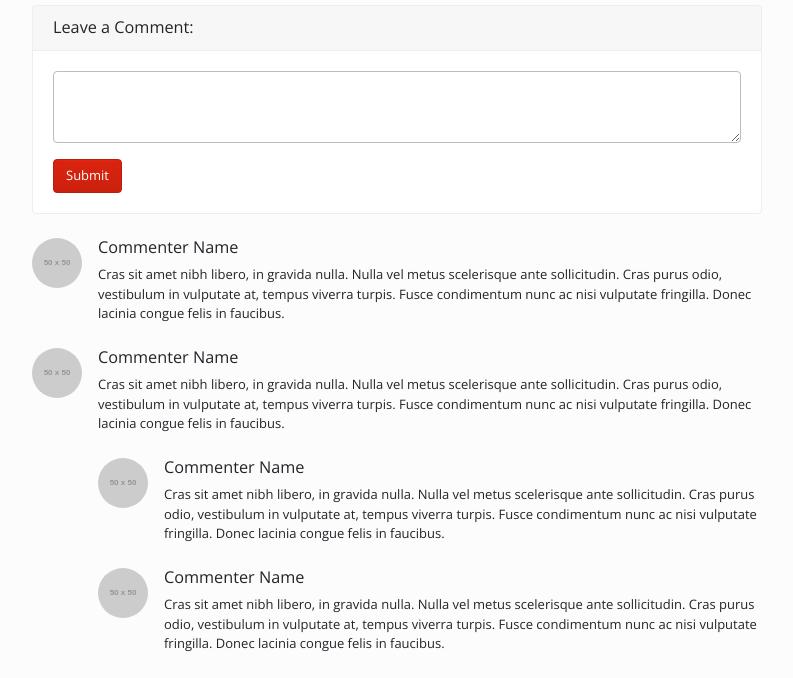
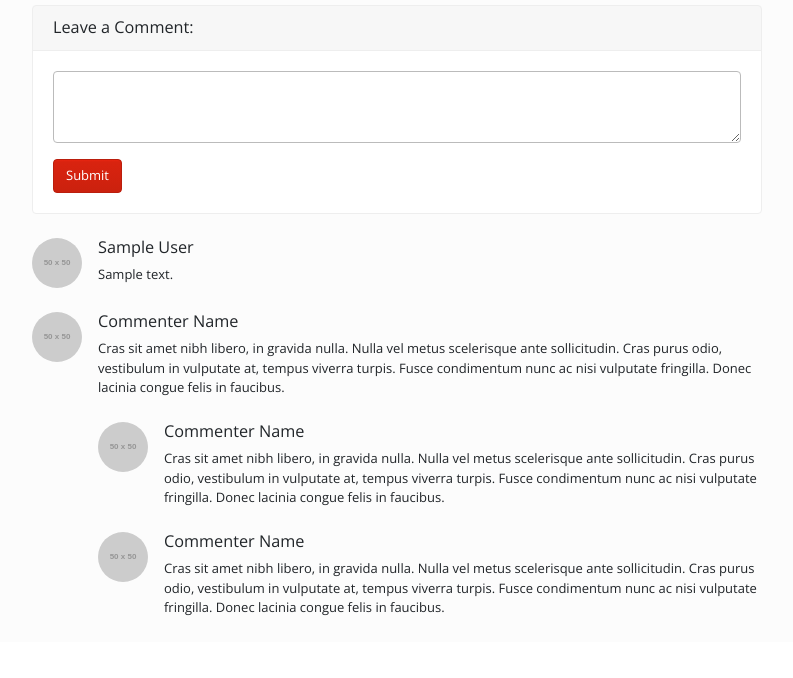
Before and after one commit to soonotieno/soon_website, a Django app: template blog/templates/blog/post_detail.html in a window 1280 px wide. Shown: the part 592-1270 px from the top of the page, without its empty margins (53-846 px from the left). After the commit the page ends 1208 px from the top, so only its background shows below. Run offline with Django 3.2, Linux system fonts and the light colour scheme; the template is opened without the code that fills it: most values are stand-ins (such as "Sample title", 1, 10 or a date in 2020); grey boxes marked "Sample" are stand-in pictures; grey boxes labelled with a size stand in for pictures from a placeholder-image service; some libraries are stand-ins or nearby versions.

Commit message:
comment on post detail page

```diff
--- a/blog/admin.py
+++ b/blog/admin.py
@@ -1,5 +1,5 @@
 from django.contrib import admin
-from .models import Post, Category, Tag
+from .models import Post, Category, Tag, Comment
 
 
 class CategoryAdmin(admin.ModelAdmin):
@@ -11,5 +11,6 @@ class TagAdmin(admin.ModelAdmin):
 
 
 admin.site.register(Post)
+admin.site.register(Comment)
 admin.site.register(Category, CategoryAdmin)
 admin.site.register(Tag, TagAdmin)
--- a/blog/models.py
+++ b/blog/models.py
@@ -61,3 +61,6 @@ class Comment(models.Model):
     post = models.ForeignKey(Post, on_delete=models.CASCADE)
     text = MarkdownxField()
     author = models.ForeignKey(User, on_delete=models.CASCADE)
+
+    def get_markdown_content(self):
+        return markdown(self.text)
--- a/blog/templates/blog/post_detail.html
+++ b/blog/templates/blog/post_detail.html
@@ -55,13 +55,16 @@
         </div>
     </div>
 
-    <!-- Single Comment -->
-    <div class="media mb-4">
-        <img class="d-flex mr-3 rounded-circle" src="http://placehold.it/50x50" alt="">
-        <div class="media-body">
-            <h5 class="mt-0">Commenter Name</h5>
-            Cras sit amet nibh libero, in gravida nulla. Nulla vel metus scelerisque ante sollicitudin. Cras purus odio, vestibulum in vulputate at, tempus viverra turpis. Fusce condimentum nunc ac nisi vulputate fringilla. Donec lacinia congue felis in faucibus.
+    <div id="comment-list">
+        {% for comment in object.comment_set.all %}
+        <div class="media mb-4">
+            <img class="d-flex mr-3 rounded-circle" src="http://placehold.it/50x50" alt="">
+            <div class="media-body">
+                <h5 class="mt-0"> {{ comment.author }} </h5>
+                {{ comment.get_markdown_content | safe }}
+            </div>
         </div>
+        {% endfor %}
     </div>
 
     <!-- Comment with nested comments -->
```
Also changed, not shown: blog/tests.py (+14 -3 lines).
